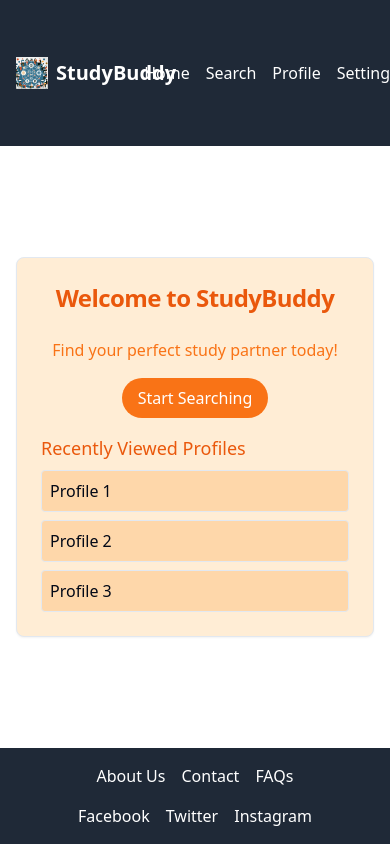
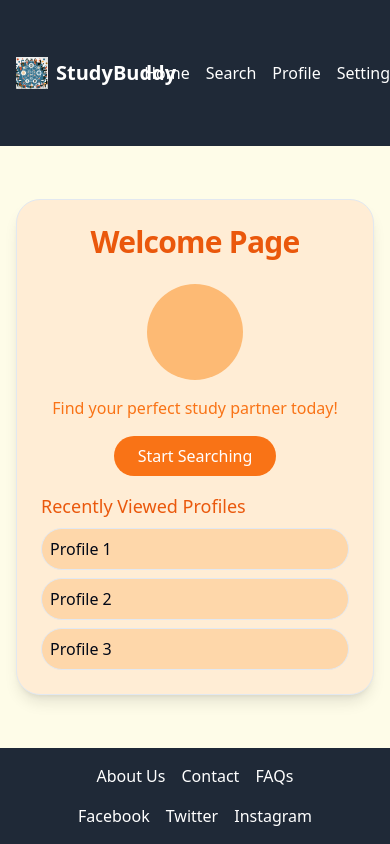
Before and after one commit to GPT-Engineer-App/study-partner-connect, a React (Vite) app: page / in a window 390 px wide. Shown: the top 844 px of the page. Built offline with nearby package versions, Linux system fonts and the light colour scheme.

Commit message:
Updated mobile design to match the provided image, including layout, buttons, and overall visual style.

```diff
--- a/src/pages/Index.jsx
+++ b/src/pages/Index.jsx
@@ -7,22 +7,23 @@ import { Header } from "@/components/Header";
 
 const Index = () => {
   return (
-    <div className="flex flex-col min-h-screen">
+    <div className="flex flex-col min-h-screen bg-yellow-50">
       <Header />
       <main className="flex-grow flex flex-col items-center justify-center p-4">
-        <Card className="w-full max-w-md bg-orange-100">
-          <CardHeader>
-            <CardTitle className="text-center text-2xl text-orange-600">Welcome to StudyBuddy</CardTitle>
+        <Card className="w-full max-w-md bg-orange-100 rounded-3xl shadow-lg">
+          <CardHeader className="text-center">
+            <CardTitle className="text-3xl text-orange-600">Welcome Page</CardTitle>
           </CardHeader>
           <CardContent className="flex flex-col items-center">
+            <div className="w-24 h-24 bg-orange-300 rounded-full mb-4"></div>
             <p className="text-center mb-4 text-orange-500">Find your perfect study partner today!</p>
-            <Button className="mb-4">Start Searching</Button>
+            <Button className="mb-4 bg-orange-500 text-white rounded-full px-6 py-2">Start Searching</Button>
             <div className="w-full">
               <h2 className="text-lg mb-2 text-orange-600">Recently Viewed Profiles</h2>
               <ul className="space-y-2">
-                <li className="p-2 border rounded bg-orange-200">Profile 1</li>
-                <li className="p-2 border rounded bg-orange-200">Profile 2</li>
-                <li className="p-2 border rounded bg-orange-200">Profile 3</li>
+                <li className="p-2 border rounded-full bg-orange-200">Profile 1</li>
+                <li className="p-2 border rounded-full bg-orange-200">Profile 2</li>
+                <li className="p-2 border rounded-full bg-orange-200">Profile 3</li>
               </ul>
             </div>
           </CardContent>
--- a/src/pages/Login.jsx
+++ b/src/pages/Login.jsx
@@ -16,11 +16,11 @@ const Login = () => {
   }, [session, navigate]);
 
   return (
-    <div className="flex flex-col min-h-screen">
+    <div className="flex flex-col min-h-screen bg-yellow-50">
       <main className="flex-grow flex flex-col items-center justify-center p-4">
-        <Card className="w-full max-w-md bg-orange-100">
-          <CardHeader>
-            <CardTitle className="text-center text-2xl text-orange-600">Sign In / Sign Up</CardTitle>
+        <Card className="w-full max-w-md bg-orange-100 rounded-3xl shadow-lg">
+          <CardHeader className="text-center">
+            <CardTitle className="text-3xl text-orange-600">Sign In / Sign Up</CardTitle>
           </CardHeader>
           <CardContent className="flex flex-col items-center">
             <SupabaseAuthUI />
--- a/src/pages/ProfileSettings.jsx
+++ b/src/pages/ProfileSettings.jsx
@@ -64,11 +64,11 @@ const ProfileSettings = () => {
   };
 
   return (
-    <div className="flex flex-col min-h-screen">
+    <div className="flex flex-col min-h-screen bg-yellow-50">
       <main className="flex-grow flex flex-col items-center justify-center p-4">
-        <Card className="w-full max-w-md bg-orange-100">
-          <CardHeader>
-            <CardTitle className="text-center text-2xl text-orange-600">Profile Settings</CardTitle>
+        <Card className="w-full max-w-md bg-orange-100 rounded-3xl shadow-lg">
+          <CardHeader className="text-center">
+            <CardTitle className="text-3xl text-orange-600">Profile Settings</CardTitle>
           </CardHeader>
           <CardContent className="flex flex-col items-center">
             <form onSubmit={handleSubmit} className="w-full space-y-4">
@@ -79,7 +79,7 @@ const ProfileSettings = () => {
                   name="profilePicture"
                   value={profile.profilePicture}
                   onChange={handleChange}
-                  className="w-full bg-orange-100"
+                  className="w-full bg-orange-100 rounded-full"
                 />
               </div>
               <div>
@@ -89,7 +89,7 @@ const ProfileSettings = () => {
                   name="name"
                   value={profile.name}
                   onChange={handleChange}
-                  className="w-full bg-orange-100"
+                  className="w-full bg-orange-100 rounded-full"
                 />
               </div>
               <div>
@@ -99,7 +99,7 @@ const ProfileSettings = () => {
                   name="bio"
                   value={profile.bio}
                   onChange={handleChange}
-                  className="w-full bg-orange-100"
+                  className="w-full bg-orange-100 rounded-3xl"
                 />
               </div>
               <div>
@@ -109,7 +109,7 @@ const ProfileSettings = () => {
                   name="studyInterests"
                   value={profile.studyInterests}
                   onChange={handleChange}
-                  className="w-full bg-orange-100"
+                  className="w-full bg-orange-100 rounded-full"
                 />
               </div>
               <div>
@@ -119,10 +119,10 @@ const ProfileSettings = () => {
                   name="preferredStudyTimes"
                   value={profile.preferredStudyTimes}
                   onChange={handleChange}
-                  className="w-full bg-orange-100"
+                  className="w-full bg-orange-100 rounded-full"
                 />
               </div>
-              <Button type="submit" className="w-full">Save</Button>
+              <Button type="submit" className="w-full bg-orange-500 text-white rounded-full px-6 py-2">Save</Button>
             </form>
           </CardContent>
         </Card>
--- a/src/pages/Search.jsx
+++ b/src/pages/Search.jsx
@@ -23,7 +23,7 @@ const Search = () => {
   };
 
   return (
-    <div className="flex flex-col min-h-screen">
+    <div className="flex flex-col min-h-screen bg-yellow-50">
       <Header />
       <main className="flex-grow p-4">
         <div className="mb-4">
@@ -31,13 +31,13 @@ const Search = () => {
             placeholder="Search by study fields or user names"
             value={searchTerm}
             onChange={(e) => setSearchTerm(e.target.value)}
-            className="w-full mb-2 bg-orange-100"
+            className="w-full mb-2 bg-orange-100 rounded-full"
           />
-          <Button onClick={handleSearch} className="w-full">Search</Button>
+          <Button onClick={handleSearch} className="w-full bg-orange-500 text-white rounded-full px-6 py-2">Search</Button>
         </div>
         <div className="mb-4">
           <Select value={sortOption} onValueChange={setSortOption}>
-            <SelectTrigger className="w-full bg-orange-100">
+            <SelectTrigger className="w-full bg-orange-100 rounded-full">
               <SelectValue placeholder="Sort by" />
             </SelectTrigger>
             <SelectContent>
@@ -49,14 +49,14 @@ const Search = () => {
         </div>
         <div className="grid grid-cols-1 md:grid-cols-2 lg:grid-cols-3 gap-4">
           {results.map((result) => (
-            <Card key={result.id} className="bg-orange-100">
-              <CardHeader>
-                <img src={result.thumbnail} alt={result.name} className="w-full h-32 object-cover" />
+            <Card key={result.id} className="bg-orange-100 rounded-3xl shadow-lg">
+              <CardHeader className="text-center">
+                <img src={result.thumbnail} alt={result.name} className="w-full h-32 object-cover rounded-t-3xl" />
                 <CardTitle className="text-orange-600">{result.name}</CardTitle>
               </CardHeader>
               <CardContent>
                 <p className="text-orange-500">{result.tagline}</p>
-                <Button className="mt-2 w-full">View Details</Button>
+                <Button className="mt-2 w-full bg-orange-500 text-white rounded-full px-6 py-2">View Details</Button>
               </CardContent>
             </Card>
           ))}
```
